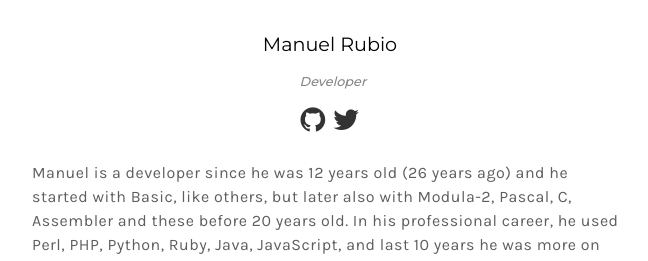
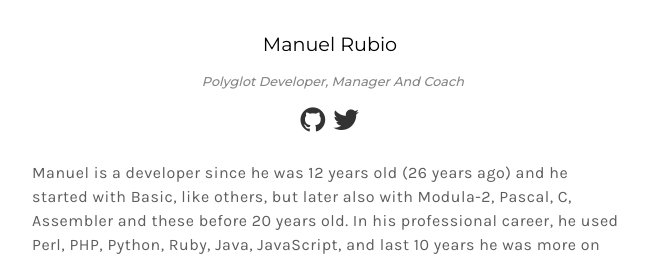
Before and after one commit to esl/virtual-elixirconf-eu-jekyll, a Jekyll site: the page built from _trainers/manuel-rubio.md, in a window 1280 px wide and 1129 px high, cut to the strip 308-569 px from the top of the window. Shown: the whole strip, without its empty margins (310-958 px from the left). Built offline with Jekyll 4.4.1, drawn with Linux system fonts in a browser that asks for light colours; some web fonts are replaced.

Commit message:
Update from Forestry.io Monika Coles updated _trainers/manuel-rubio.md

```diff
--- a/_trainers/manuel-rubio.md
+++ b/_trainers/manuel-rubio.md
@@ -4,7 +4,7 @@ short_name: manuel-rubio
 pic_url: ''
 firstname: Manuel
 lastname: Rubio
-position: Developer
+position: Polyglot Developer, Manager And Coach
 training: Programación en Elixir para Principiantes
 github: manuel-rubio
 twitter: MRonErlang
```
